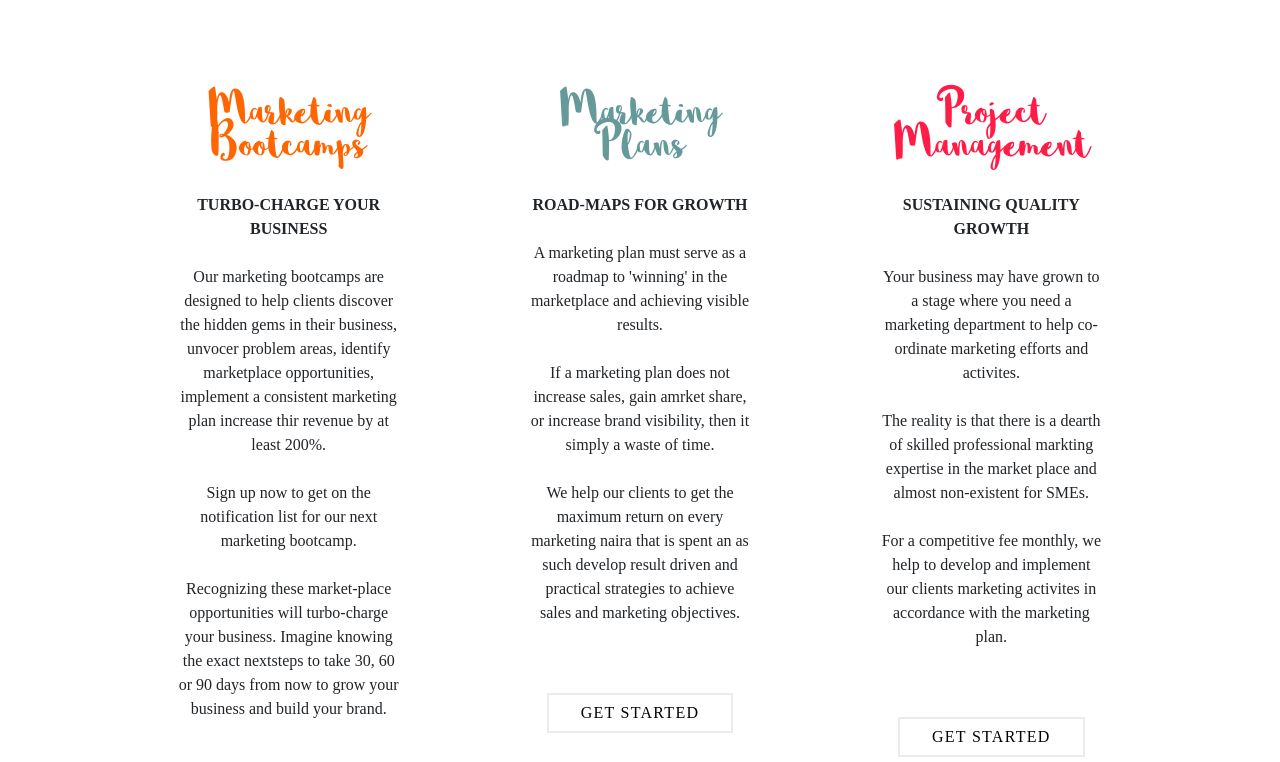
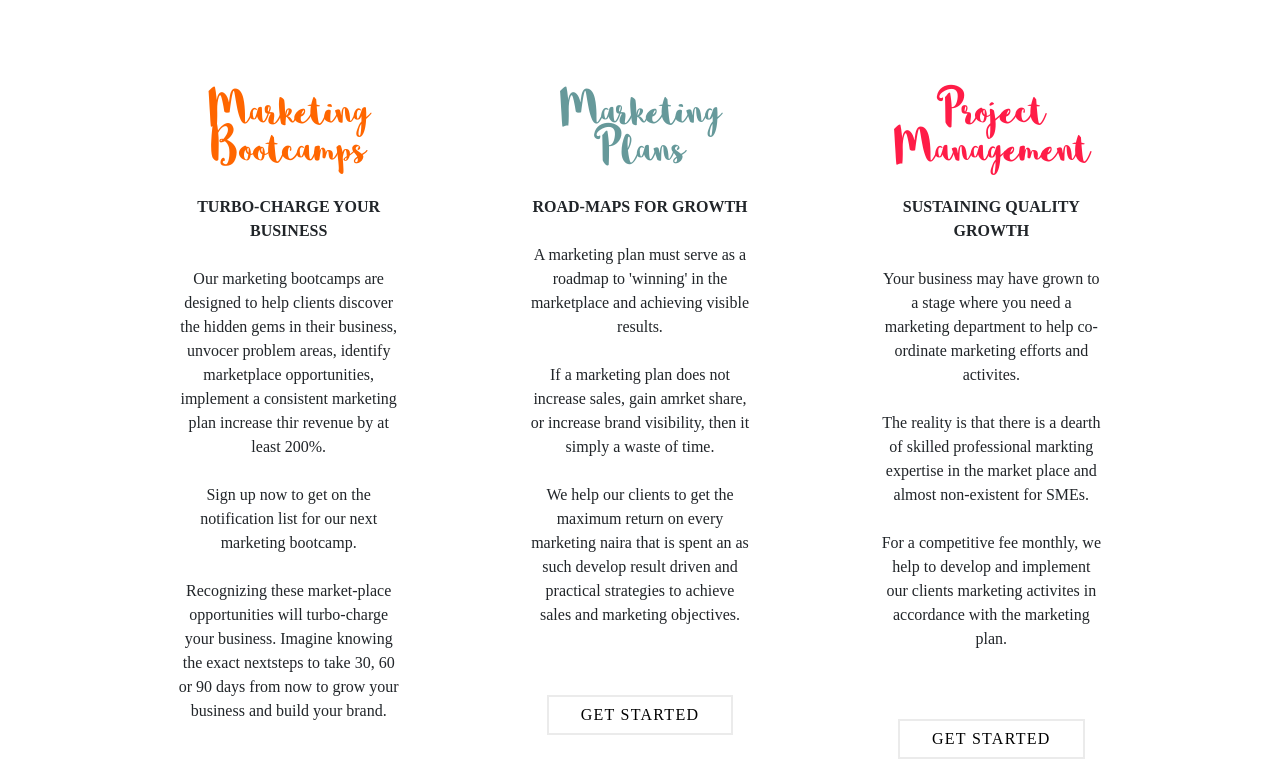
Before and after one commit to Wolfjoker11/Corrections2, a plain HTML site: page index.html in a window 1280 px wide. Shown: the part 2097-2859 px from the top of the page. Drawn offline with nearby package versions, Linux system fonts and the light colour scheme; a web font is replaced by a local one.

Commit message:
corectionsagain

```diff
--- a/css/style.css
+++ b/css/style.css
@@ -449,10 +449,12 @@ html, body {
   font-family: 'myFirstFont';
   font-size: 55px;
   color: #FF6600;
+  margin-bottom: 63px;
 }
 .offers1_2 {
-  font-family: 'myFirstFont';
-  transform: translate(0vw,-50px);
+  font-family: 'myFirstFont';/*
+  transform: translate(0vw,-50px);*/
+  margin-top: -45px;
 }
 
 
@@ -460,10 +462,12 @@ html, body {
   font-family: 'myFirstFont';
   font-size: 55px;
   color: #66999A;
+  margin-bottom: 63px;
 }
 .offers2_2 {
-  font-family: 'myFirstFont';
-  transform: translate(0vw,-50px);
+  font-family: 'myFirstFont';/*
+  transform: translate(0vw,-50px);*/
+  margin-top: -45px;
 }
 
 
@@ -471,10 +475,14 @@ html, body {
   font-family: 'myFirstFont';
   font-size: 55px;
   color:#FF1C47;
+  margin-bottom: 63px;
+
 }
 .offers3_2 {
   font-family: 'myFirstFont';
-  transform: translate(0vw,-50px);
+  /*
+  transform: translate(0vw,-50px);*/
+  margin-top: -45px;
 }
 
 .offers0-1 {
@@ -609,7 +617,7 @@ html, body {
 
 .digitalmp {
   font-family: 'myFirstFont4';
-  font-size: 10px;
+  font-size: 15px;
   color: #FBF008;
   margin-top: -1vw;
   letter-spacing: 0.2vw;
@@ -632,13 +640,18 @@ html, body {
 }
 
 
-/*
-@media (min-width: 992px){
+
+@media (min-width: 576px){
   .digitalmimg {
     width: 100%;
   }
-}*/
+}
 
+@media (min-width: 306px){
+  .digitalmimg {
+    width: 100%;
+  }
+}
 
 /*
 @media (min-width: 576px){
@@ -727,6 +740,10 @@ html, body {
   color: #000000;
   font-size: 10px;
   padding-top:10px ;
+}
+
+.f-section {
+  margin-bottom: 40px;
 }
 
 .streaksmall {
--- a/index.html
+++ b/index.html
@@ -18,11 +18,11 @@
 
             <nav class="navbar navbar-expand-sm bg-light navbar-light">
                 <div class="text-center navv container text-uppercase">
-                 <!--<a class="navbar-brand" href="#"><img class="weblogo" src="img\Web_Logo.png"></a>-->
-
+                 <a class="navbar-brand navbar-toggler logosm" href="#"><img class="weblogo" src="img\Web_Logo.png"></a>
+                <!--
                     <button class="navbar-toggler logosm" data-toggle="collapse">
                         <span> <img class="weblogo" src="img\Web_Logo.png"></a></span>
-                    </button>
+                    </button>-->
                     <button class="navbar-toggler" data-toggle="collapse" data-target="#navbarNav">
                         <span class="navbar-toggler-icon"></span>
                     </button>
@@ -280,7 +280,7 @@
 
 <!--FRIENDS SECTION-->
 
-        <section class="section">
+        <section class="section f-section">
 
             <div class="text-center container">
             <div class="friends-section-textbox"><br>
@@ -338,7 +338,6 @@
                 </div>
             </div>
 
-            <br> <br> <br> <br> <br>
 <!--
                 <div class="row tnds" >
                     <div class="">
```
